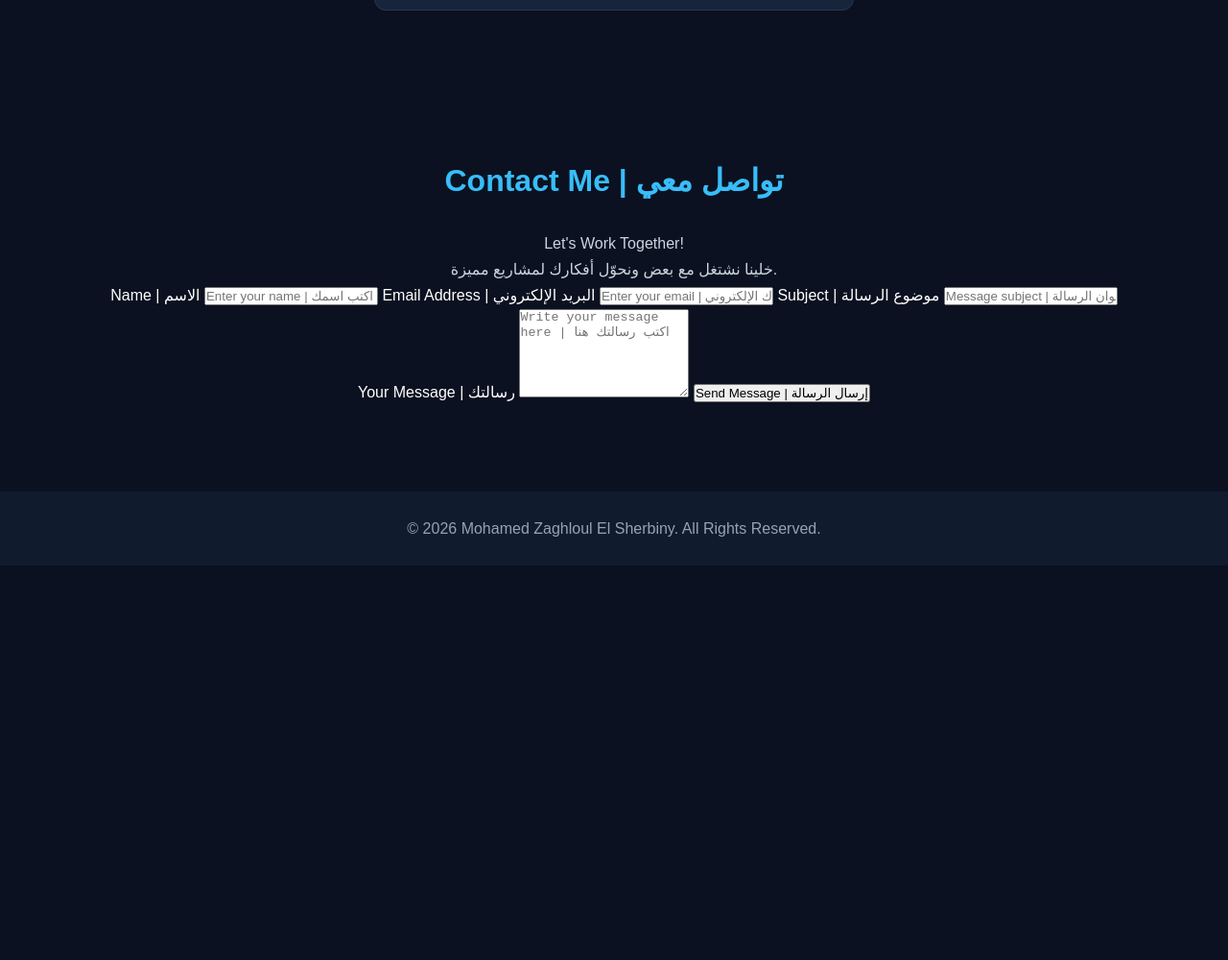
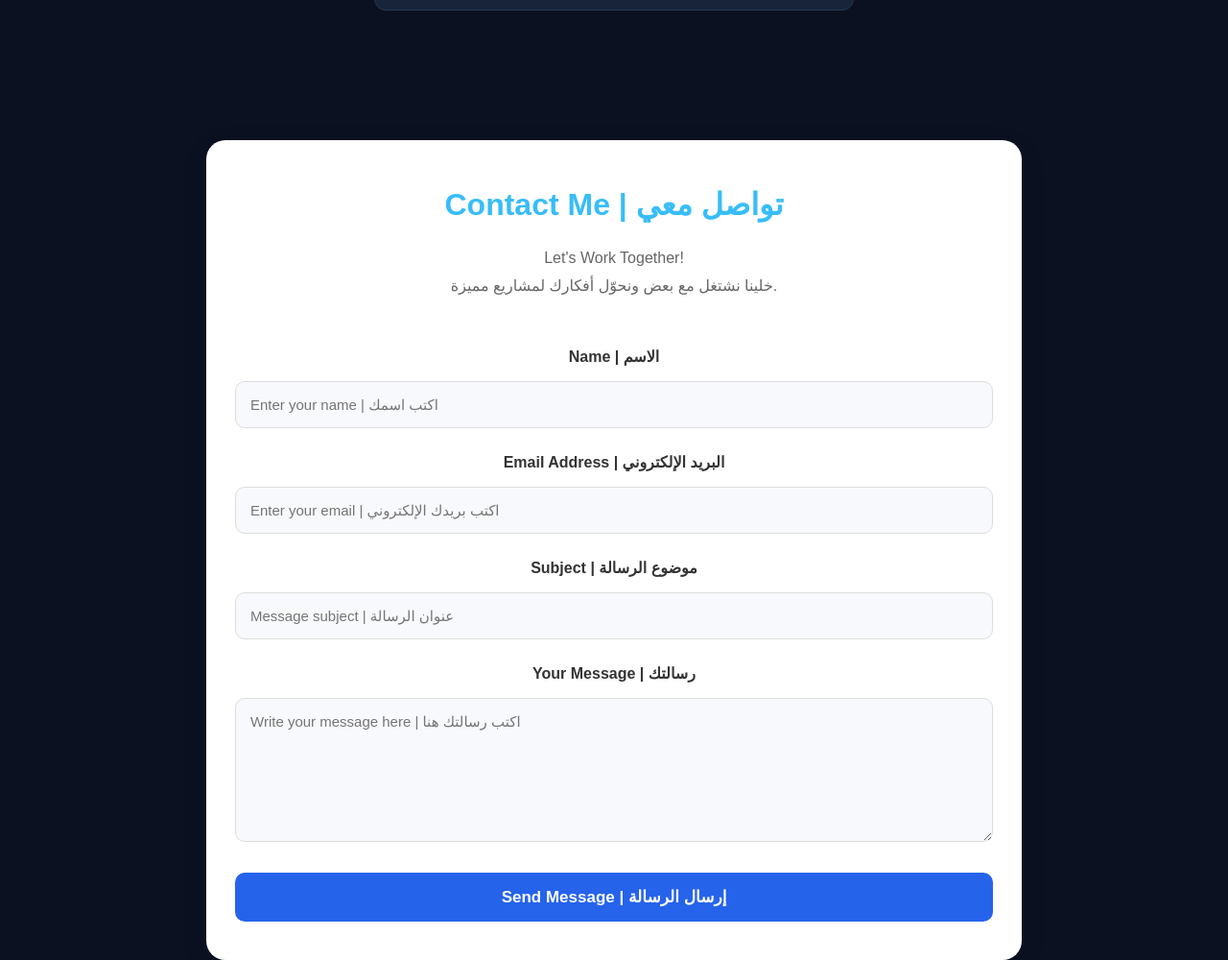
Before and after one commit to mohamedzaghloul466-pixel/my-personal-portfolio, a plain HTML site: page index.html in a window 1280 px wide. Shown: the part 2493-3493 px from the top of the page at 96% size. Before the commit the page ends 3082 px from the top, so only its background shows below. Drawn offline with Linux system fonts and the light colour scheme.

Commit message:
Add files via upload

```diff
--- a/style.css
+++ b/style.css
@@ -427,3 +427,94 @@ button:hover,
     transform: none;
     box-shadow: 0 8px 20px rgba(0, 0, 0, 0.2);
 }
+
+/* Professional Contact Section */
+
+#contact {
+    max-width: 850px;
+    margin: 60px auto;
+    padding: 40px 30px;
+    background: #ffffff;
+    border-radius: 20px;
+    box-shadow: 0 8px 30px rgba(0, 0, 0, 0.08);
+}
+
+#contact h2 {
+    text-align: center;
+    font-size: 32px;
+    margin-bottom: 15px;
+}
+
+#contact > p {
+    text-align: center;
+    line-height: 1.8;
+    color: #666;
+    margin-bottom: 35px;
+}
+
+#contact form {
+    display: flex;
+    flex-direction: column;
+    gap: 12px;
+}
+
+#contact label {
+    font-weight: 600;
+    margin-top: 10px;
+    color: #333;
+}
+
+#contact input,
+#contact textarea {
+    width: 100%;
+    padding: 15px;
+    border: 1px solid #ddd;
+    border-radius: 10px;
+    background: #f8f9fc;
+    font-size: 15px;
+    font-family: inherit;
+    outline: none;
+    transition: 0.3s;
+    box-sizing: border-box;
+}
+
+#contact input:focus,
+#contact textarea:focus {
+    border-color: #2563eb;
+    background: #fff;
+    box-shadow: 0 0 0 3px rgba(37, 99, 235, 0.1);
+}
+
+#contact textarea {
+    resize: vertical;
+    min-height: 150px;
+}
+
+#contact button {
+    margin-top: 20px;
+    padding: 15px;
+    background: #2563eb;
+    color: white;
+    border: none;
+    border-radius: 10px;
+    font-size: 17px;
+    font-weight: bold;
+    cursor: pointer;
+    transition: 0.3s;
+}
+
+#contact button:hover {
+    background: #1d4ed8;
+    transform: translateY(-2px);
+}
+
+@media (max-width: 600px) {
+    #contact {
+        padding: 25px 18px;
+        margin: 35px 12px;
+    }
+
+    #contact h2 {
+        font-size: 25px;
+    }
+}
```
